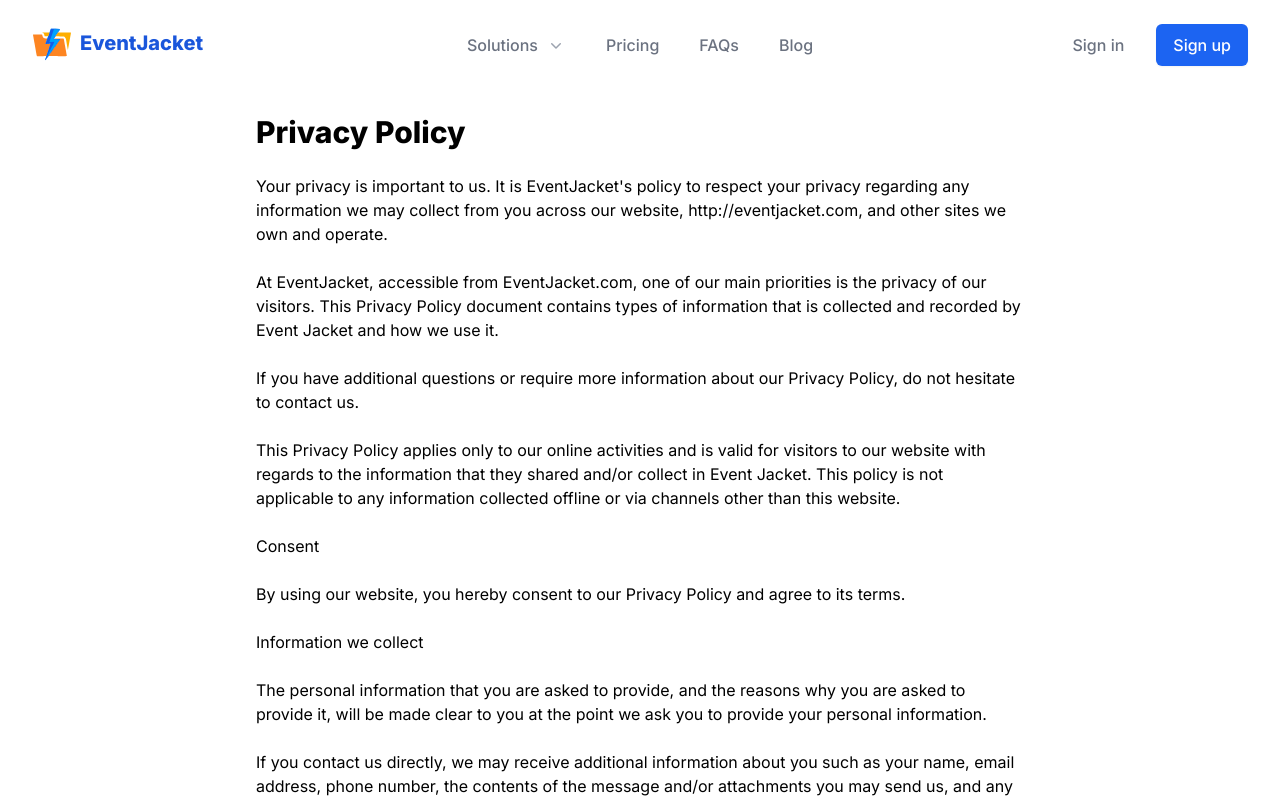
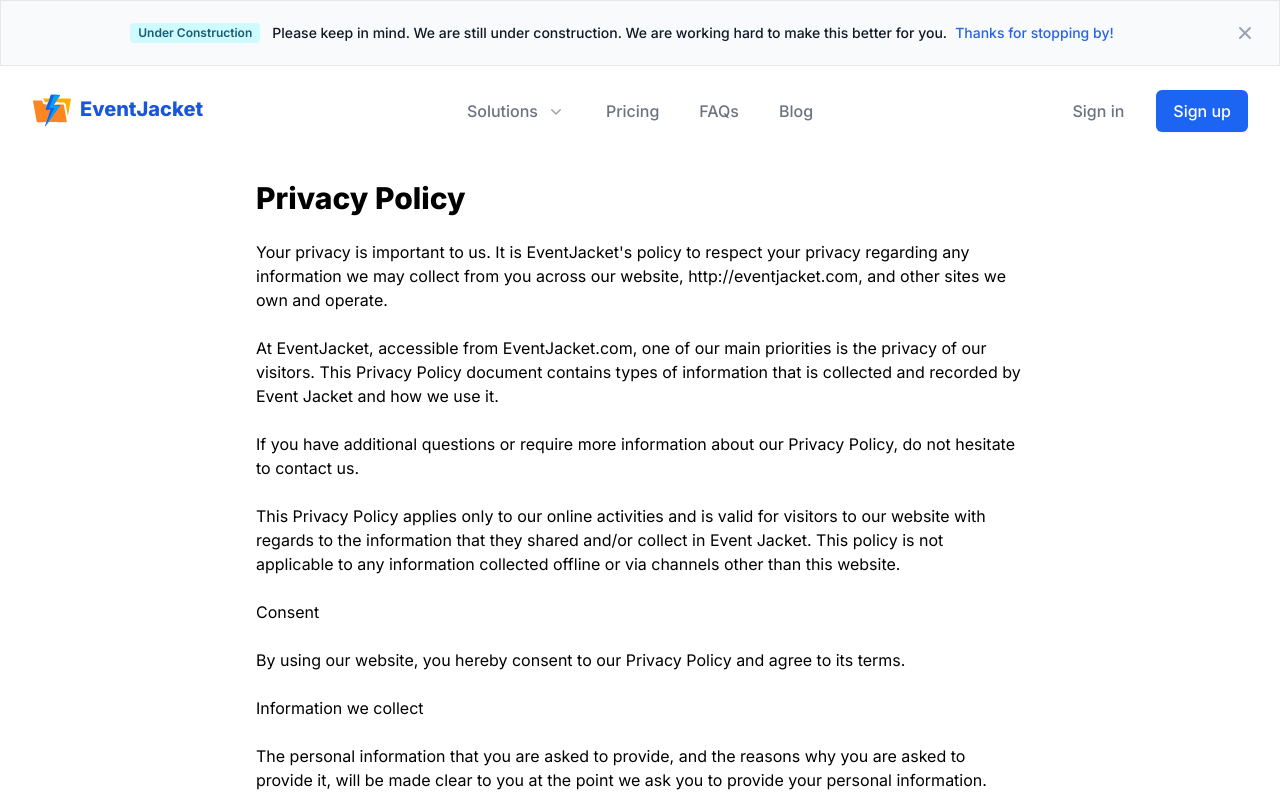
Before and after one commit to caseyspaulding/EventJacekt-TW, a Next.js app: page /privacy in a window 1280 px wide. Shown: the top 800 px of the page. Built offline with nearby package versions, Linux system fonts and the light colour scheme.

Commit message:
added announcment

```diff
--- a/app/layout.tsx
+++ b/app/layout.tsx
@@ -7,6 +7,7 @@ import { twMerge } from 'tailwind-merge';
 import { customTheme } from './theme';
 import { Toaster } from 'react-hot-toast';
 import './globals.css';
+import { AnnouncementBanner } from '@/components/marketing-ui/banners/announcement';
 
 const inter = Inter( { subsets: [ 'latin' ], display: 'swap' } );
 
@@ -31,6 +32,7 @@ export default function RootLayout ( { children }: PropsWithChildren )
             </head>
 
             <body className={ twMerge( 'bg-white dark:bg-gray-900', inter.className ) }>
+                <AnnouncementBanner />
                 <Toaster />
                 <Flowbite theme={ { theme: customTheme } }>{ children }</Flowbite>
             </body>
--- a/components/marketing-ui/banners/announcement.tsx
+++ b/components/marketing-ui/banners/announcement.tsx
@@ -1,21 +1,21 @@
 import { Badge, Banner } from "flowbite-react";
 import { HiX } from "react-icons/hi";
 
-export function AnnouncementBanner() {
+export function AnnouncementBanner ()
+{
   return (
     <Banner>
       <div className="flex w-full items-center justify-between border border-gray-200 bg-gray-50 px-4 py-3 dark:border-gray-700 dark:bg-gray-800">
         <div className="mx-auto flex items-center gap-x-3">
-          <Badge className="hidden w-fit md:inline">New</Badge>
+          <Badge className="hidden w-fit md:inline">Under Construction</Badge>
           <p className="text-sm font-medium text-gray-900 dark:text-white md:my-0">
-            We have launched Flowbite Blocks including over 120+ website
-            sections!
-            <a
-              href="#"
+            Please keep in mind. We are still under construction. We are working hard to make this better for you.
+            <p
+
               className="ml-2 inline-flex items-center text-sm font-medium text-primary-600 hover:underline dark:text-primary-500"
             >
-              Check it out!
-            </a>
+              Thanks for stopping by!
+            </p>
           </p>
         </div>
         <Banner.CollapseButton
```
